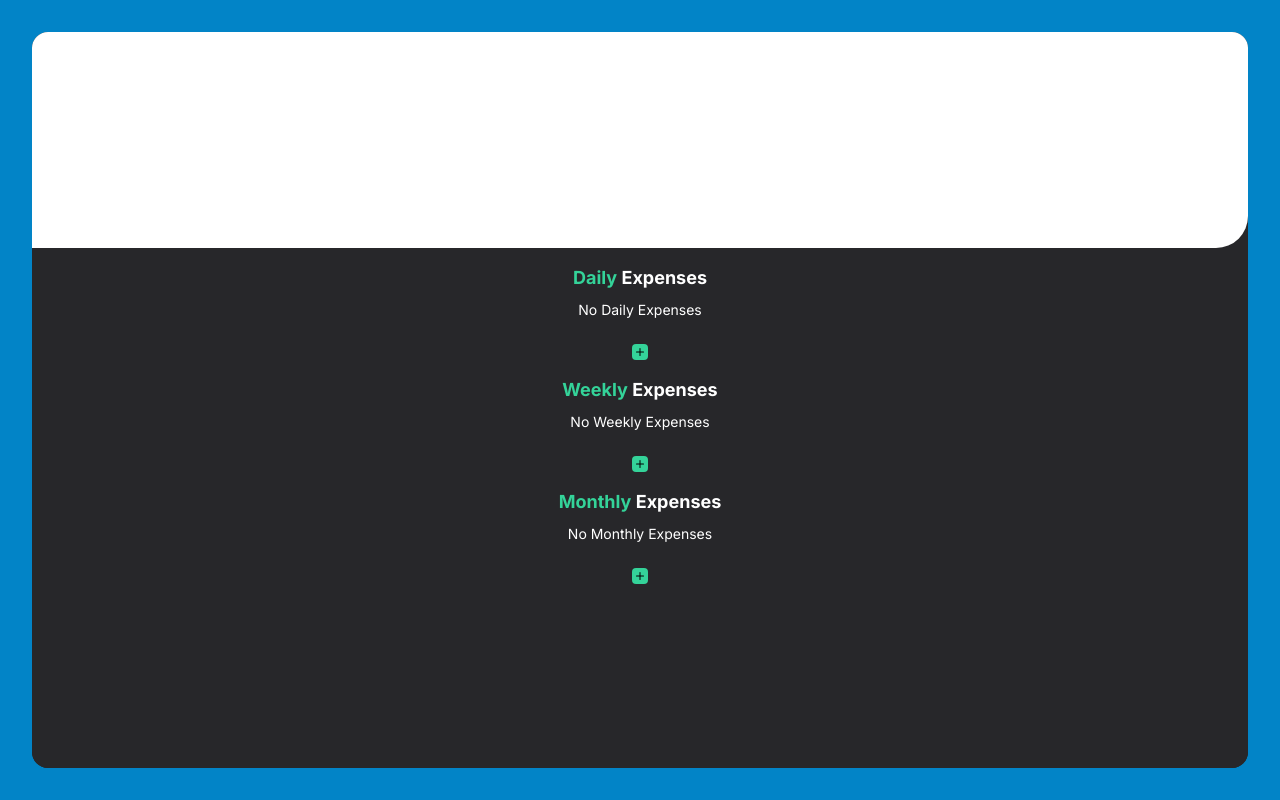
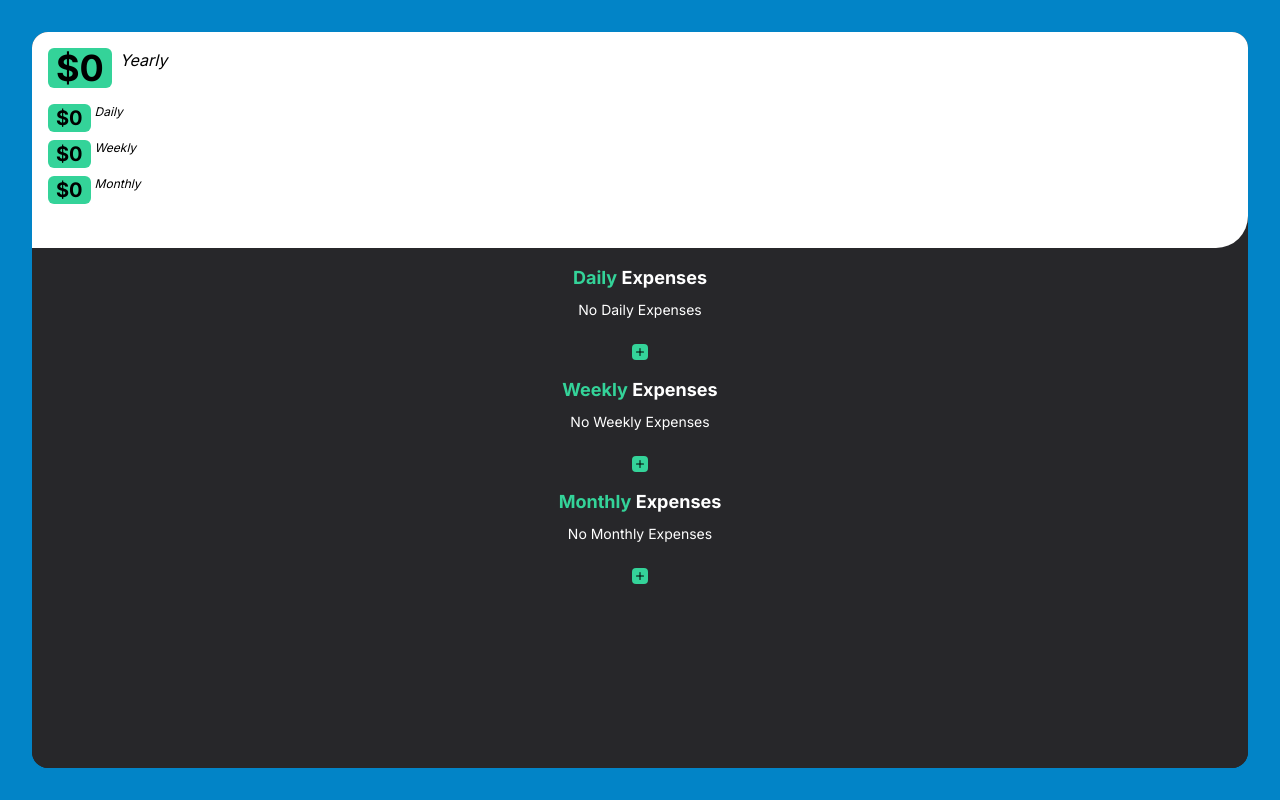
Before and after one commit to williamalowe/xpense, a Next.js app: page / in a window 1280 px wide. Built offline with nearby package versions, Linux system fonts and the light colour scheme.

Commit message:
feat: add outpuits component

```diff
--- a/src/app/page.tsx
+++ b/src/app/page.tsx
@@ -1,10 +1,13 @@
 import ExpenseList from "@/components/expense-list";
+import Outputs from "@/components/outputs";
 
 export default function Home() {
   return (
     <main className="flex h-screen items-center justify-center p-8">
       <div className="h-full w-full bg-zinc-800 rounded-[1rem] flex flex-col overflow-hidden">
-        <div className="flex-1 rounded-br-[2rem] bg-white"></div>
+        <div className="flex-1 rounded-br-[2rem] bg-white">
+          <Outputs />
+        </div>
         <div className="h-[65vh] bg-zinc-800 text-white p-4 overflow-scroll no-scrollbar">
           <ExpenseList
             title="daily"
--- /dev/null
+++ b/src/components/outputs.tsx
@@ -0,0 +1,44 @@
+"use client"
+
+import { useExpense } from "@/providers/expense-context"
+
+export default function Outputs() {
+  const { expenses } = useExpense();
+
+  const evaluateTotal = () => {
+    let total = 0;
+    for (let i = 0; i < expenses.length; i++) {
+      if (expenses[i].occurance === "daily") {
+        total += expenses[i].value * 365
+      }
+      if (expenses[i].occurance === "weekly") {
+        total += expenses[i].value * 52
+      }
+      if (expenses[i].occurance === "monthly") {
+        total += expenses[i].value * 12
+      }
+    }
+    return total;
+  }
+  const total = evaluateTotal();
+  return (
+    <div className="p-4 flex flex-col gap-y-2">
+      <div className="flex gap-x-2">
+        <div className="text-4xl font-bold bg-emerald-400 px-2 rounded-md">${total}</div>
+        <div className="italic">Yearly</div>
+      </div>
+      <div className="flex gap-x-1 mt-2">
+        <div className="text-xl font-bold  bg-emerald-400 px-2 rounded-md">${Math.round((total/365) * 100) /100}</div>
+        <div className="italic text-xs">Daily</div>
+      </div>
+      <div className="flex gap-x-1">
+        <div className="text-xl font-bold  bg-emerald-400 px-2 rounded-md">${Math.round((total/52) * 100) /100}</div>
+        <div className="italic text-xs">Weekly</div>
+      </div>
+      <div className="flex gap-x-1">
+        <div className="text-xl font-bold  bg-emerald-400 px-2 rounded-md">${Math.round((total/12) * 100) /100}</div>
+        <div className="italic text-xs">Monthly</div>
+      </div>
+    </div>
+  )
+}
```
